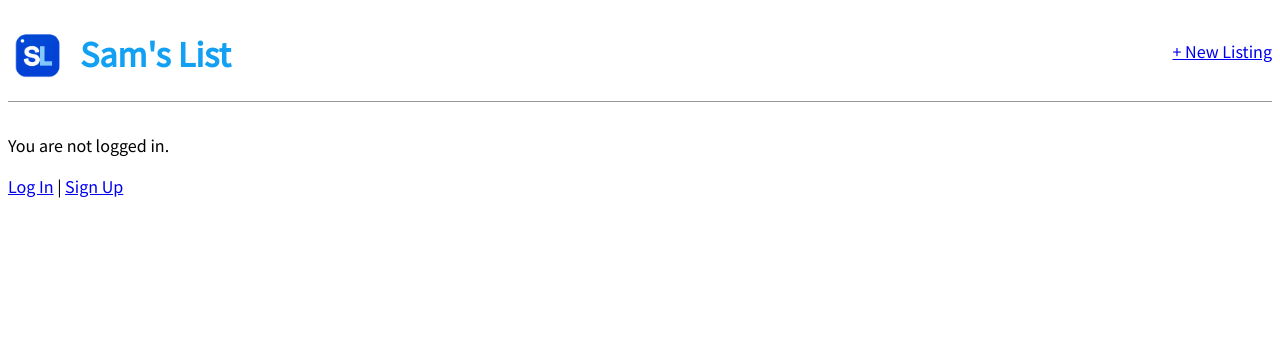
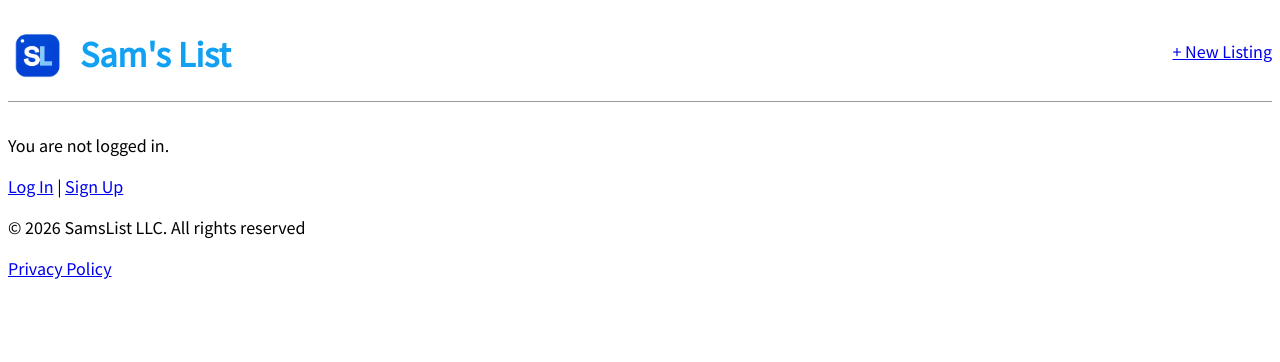
Before and after one commit to samuelpenney/SamsList, a Django app: page / in a window 1280 px wide. Shown: the top 362 px of the page. Run offline with Django 5.2, Linux system fonts and the light colour scheme; data that the repository does not hold is empty.

Commit message:
added footer to base.html

```diff
--- a/DjangoProject/settings.py
+++ b/DjangoProject/settings.py
@@ -65,9 +65,8 @@ INSTALLED_APPS = [
     "django.contrib.sessions",
     "django.contrib.messages",
     "django.contrib.staticfiles",
-    "channels",
+    "Chat",
     "MainApp",
-    "accounts",
 ]
 
 MIDDLEWARE = [
--- a/DjangoProject/templates/base.html
+++ b/DjangoProject/templates/base.html
@@ -31,5 +31,11 @@
     {% block content %}
     {% endblock content %}
   </div>
+  <footer>
+    <p>&copy; 2026 SamsList LLC. All rights reserved</p>
+    <nav>
+      <a href="/privacy">Privacy Policy</a>
+    </nav>
+</footer>
 </body>
 </html>
--- a/MainApp/urls.py
+++ b/MainApp/urls.py
@@ -6,6 +6,7 @@ from .views import (
     BlogUpdateView,
     BlogDeleteView,
     SignUpView,
+    PrivacyView
 )
 
 urlpatterns = [
@@ -15,4 +16,5 @@ urlpatterns = [
     path("post/<int:pk>/delete/", BlogDeleteView.as_view(), name="post_delete"),
     path("accounts/signup/", SignUpView.as_view(), name="signup"),
     path("", BlogListView.as_view(), name="home"),
+    path("privacy/", PrivacyView.as_view(), name="privacy")
 ]
--- a/MainApp/views.py
+++ b/MainApp/views.py
@@ -1,4 +1,4 @@
-from django.views.generic import ListView, DetailView
+from django.views.generic import ListView, DetailView, TemplateView
 from django.views.generic.edit import CreateView, UpdateView, DeleteView
 from django.urls import reverse_lazy
 from .models import Post
@@ -36,3 +36,6 @@ class SignUpView(CreateView):
     form_class = UserCreationForm
     success_url = reverse_lazy("login")
     template_name = "registration/signup.html"
+
+class PrivacyView(TemplateView):
+    template_name = "privacy.html"
```
Also changed, not shown: DjangoProject/templates/privacy.html (added).
